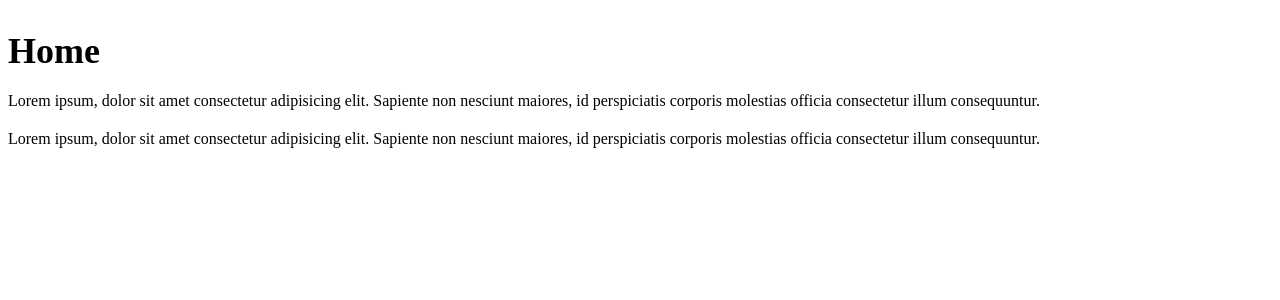
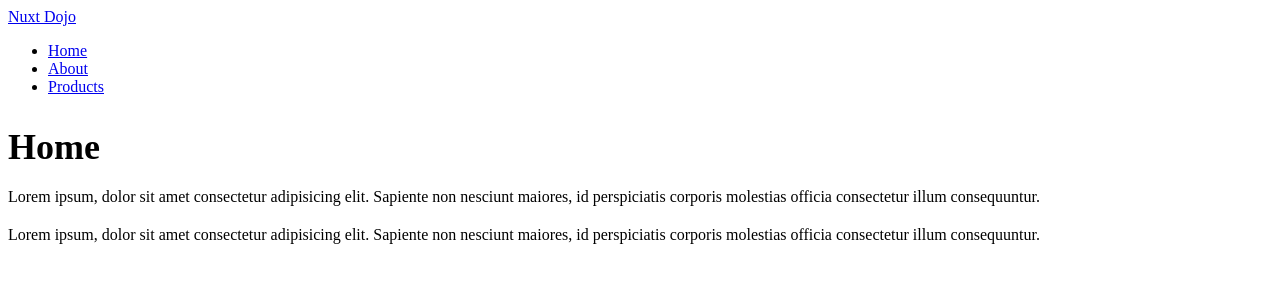
Before and after one commit to DavileGonzaPe/nuxt-dojo, a Nuxt app: page / in a window 1280 px wide. Shown: the top 300 px of the page. Built offline with nearby package versions, Linux system fonts and the light colour scheme.

Commit message:
NuxtLink

```diff
--- a/pages/about.vue
+++ b/pages/about.vue
@@ -1,5 +1,15 @@
 <template>
     <div>
+        <header>
+            <nav>
+                <NuxtLink to="/">Nuxt Dojo</NuxtLink>
+                <ul>
+                    <li><NuxtLink to="/">Home</NuxtLink></li>
+                    <li><NuxtLink to="/about">About</NuxtLink></li>
+                    <li><NuxtLink to="/products">Products</NuxtLink></li>
+                </ul>
+            </nav>
+        </header>
         <h2>About</h2>
         <p>Lorem ipsum, dolor sit amet consectetur adipisicing elit. Sapiente non nesciunt maiores, id perspiciatis corporis
             molestias officia consectetur illum consequuntur.</p>
--- a/pages/index.vue
+++ b/pages/index.vue
@@ -1,5 +1,15 @@
 <template>
     <div>
+        <header>
+            <nav>
+                <NuxtLink to="/">Nuxt Dojo</NuxtLink>
+                <ul>
+                    <li><NuxtLink to="/">Home</NuxtLink></li>
+                    <li><NuxtLink to="/about">About</NuxtLink></li>
+                    <li><NuxtLink to="/products">Products</NuxtLink></li>
+                </ul>
+            </nav>
+        </header>
         <h2>Home</h2>
         <p>Lorem ipsum, dolor sit amet consectetur adipisicing elit. Sapiente non nesciunt maiores, id perspiciatis corporis
             molestias officia consectetur illum consequuntur.</p>
```
